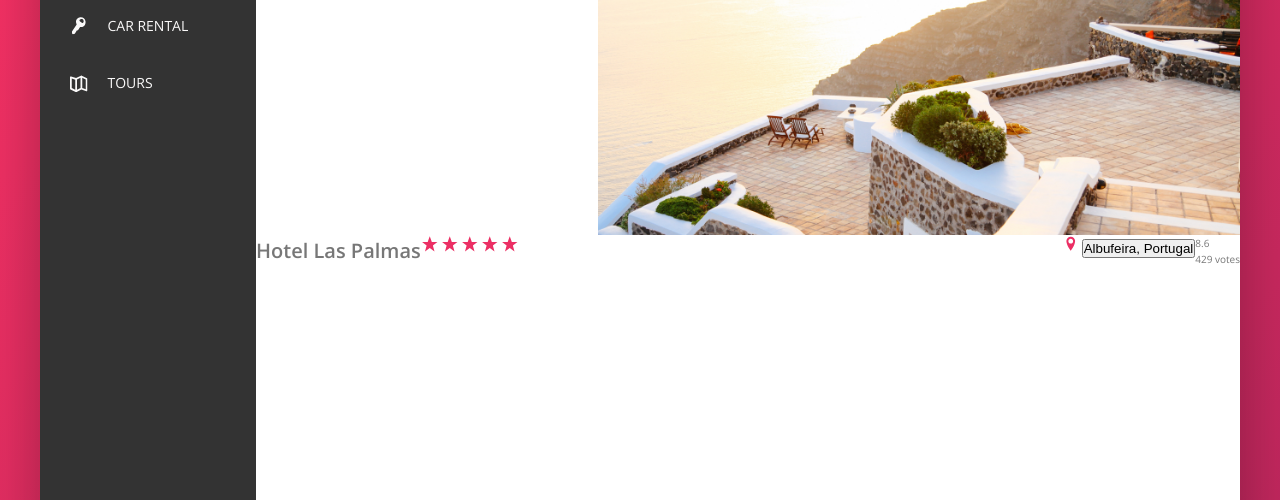
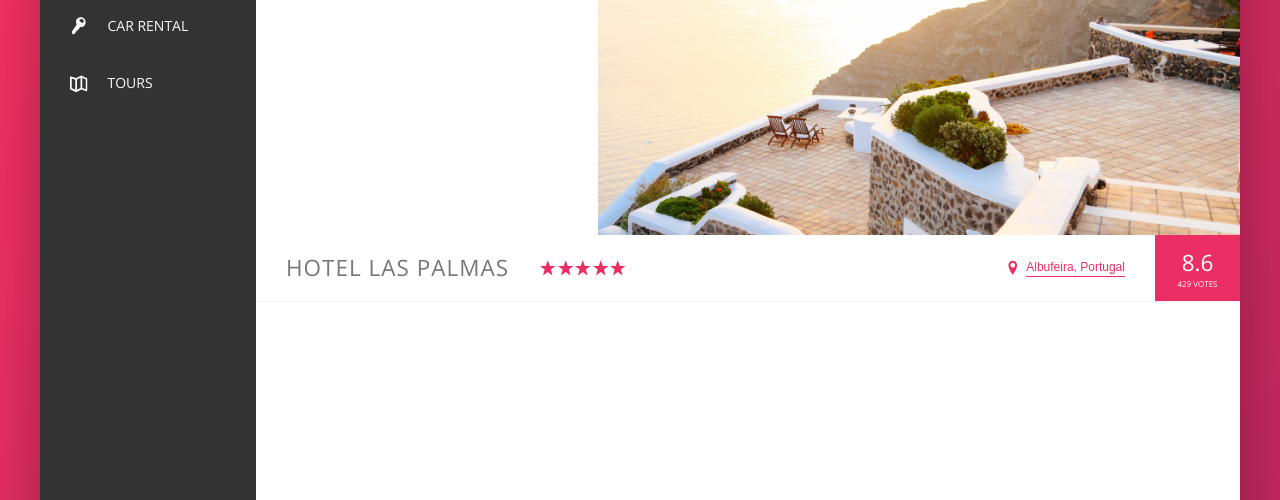
Before and after one commit to Vaggelis-Giannakosian/trillo, a website: page index.html in a window 1280 px wide. Shown: the part 300-800 px from the top of the page. Drawn offline with nearby package versions, Linux system fonts and the light colour scheme.

Commit message:
completed hotel overview section

```diff
--- a/sass/_components.scss
+++ b/sass/_components.scss
@@ -235,16 +235,21 @@
 
 .overview{
   display: flex;
-
+  border-bottom:1px solid var(--color-grey-light-2);
+  align-items: center;
 
   &__heading{
-
+    font-size: 2.25rem;
+    font-weight: 300;
+    text-transform: uppercase;
+    letter-spacing: 1px;
+    padding:1.5rem 3rem;
 
   }
 
   &__stars{
     margin-right:auto;
-
+    display: flex;
   }
 
   &__icon-star, &__icon-location{
@@ -253,22 +258,87 @@
     fill: var(--color-primary);
 
   }
+  &__icon-location{
+   margin-right:.5rem;
+  }
 
   &__location{
-
+    display: flex;
+    align-items: center;
+    font-size: 1.2rem;
   }
 
   &__rating{
+    background-color: var(--color-primary);
+    margin-left:3rem;
+    color:#fff;
 
+    align-self: stretch;
+    padding: 0 2.25rem;
+
+    display: flex;
+    align-items: center;
+    justify-content: center;
+    flex-direction: column;
   }
 
   &__rating-count{
+    font-size: .8rem;
+    text-transform: uppercase;
 
   }
 
   &__rating-average{
-
+    font-size: 2.25rem;
+    font-weight: 300;
+    margin-bottom: -3px;
 
   }
 
 }
+
+///////////////////////////////////////////////
+//btn inline
+
+.btn-inline{
+  border:none;
+  color: var(--color-primary);
+  font-size: inherit;
+  border-bottom: 1px solid currentColor;
+  padding-bottom: 2px;
+  display: inline-block;
+  background-color: transparent;
+  cursor:pointer;
+  transition: all .2s;
+
+  &:hover{
+    color: var(--color-grey-dark-1);
+  }
+
+  &:focus{
+    outline: none;
+    animation: pulsate 1s infinite;
+
+  }
+
+}
+
+
+
+@keyframes pulsate {
+  0%{
+    transform:scale(1);
+    box-shadow: none;
+  }
+
+  50%{
+    transform:scale(1.05);
+    box-shadow: 0 1rem 4rem rgba(0,0,0,.25);
+  }
+
+  100%{
+    transform:scale(1);
+    box-shadow: none;
+  }
+
+}
```
Also changed, not shown: css/style.css.
